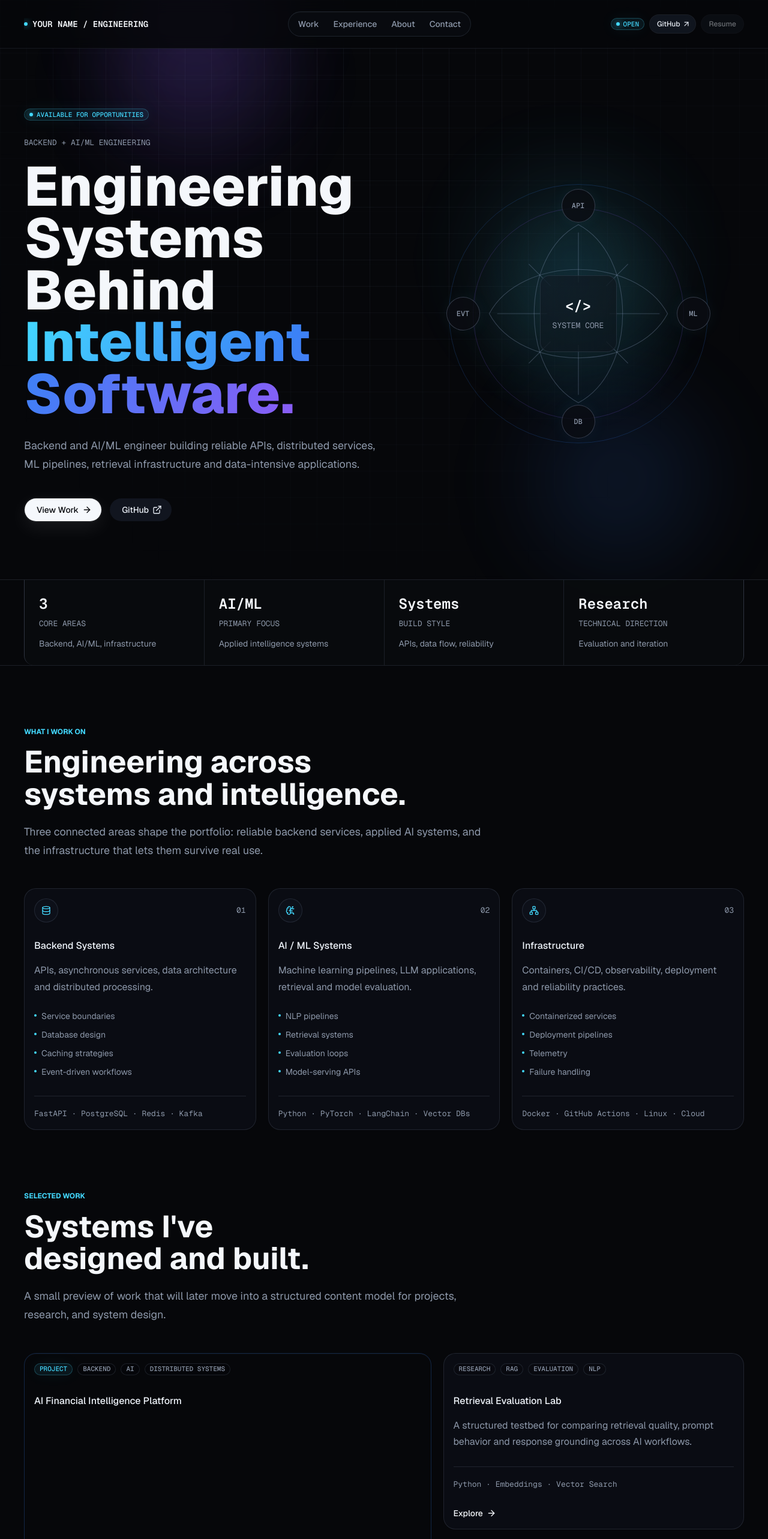
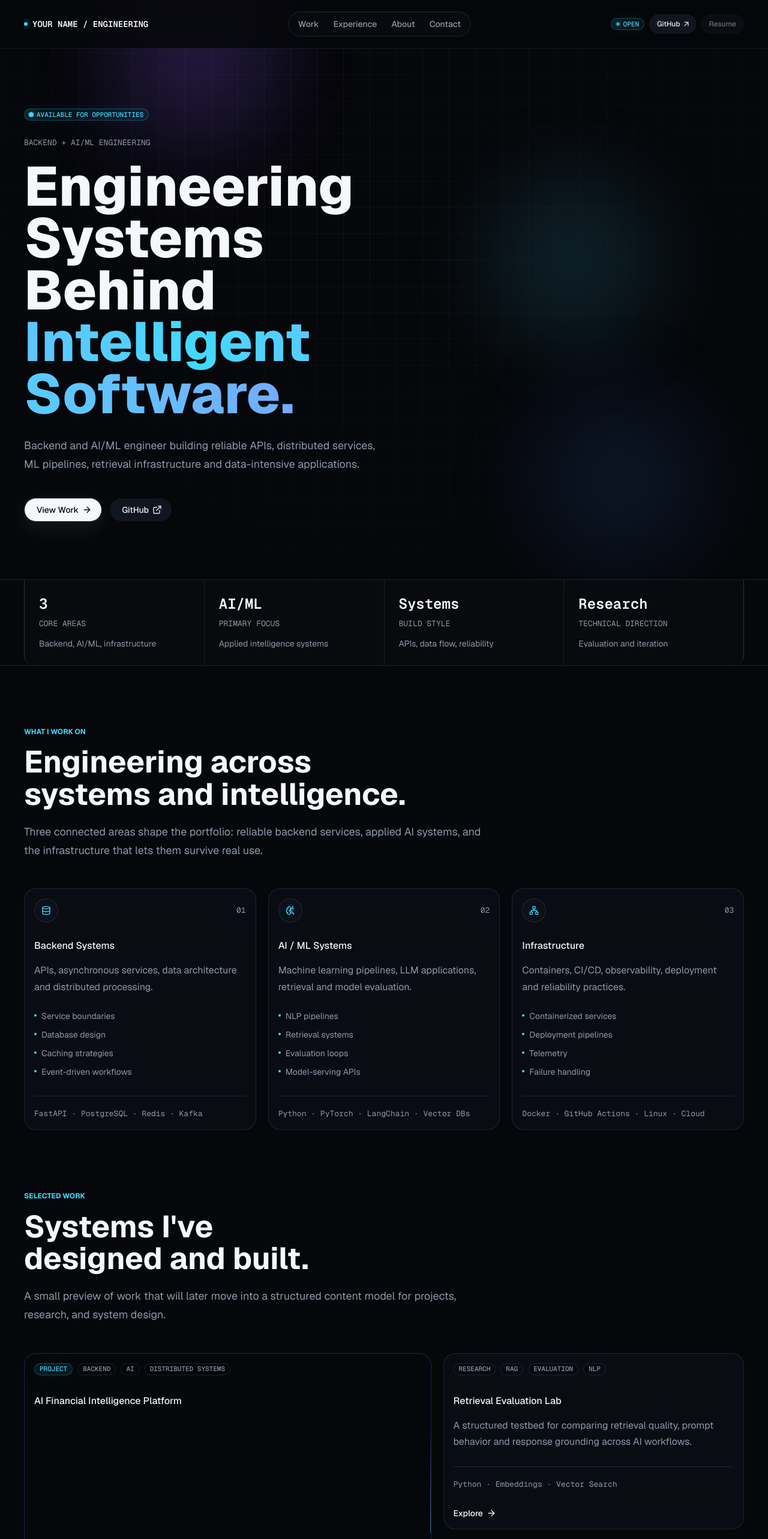
Before and after one commit to chetancrs7/portfolio, a Next.js app: page / in a window 1280 px wide. Shown: the top 2566 px of the page at 60% size. Built offline with nearby package versions, Linux system fonts and the light colour scheme.

Commit message:
feat: ✅ layer restrained homepage motion

```diff
--- a/src/app/design-system/page.tsx
+++ b/src/app/design-system/page.tsx
@@ -10,9 +10,13 @@
 } from "lucide-react";
 
 import { AmbientGlow } from "@/components/design/ambient-glow";
+import { FlagshipBorderBeam } from "@/components/design/flagship-border-beam";
+import { MotionNumber } from "@/components/design/motion-number";
 import { TechnicalGrid } from "@/components/design/technical-grid";
+import { TechnicalVisual } from "@/components/sections/home/technical-visual";
 import { Metric } from "@/components/shared/metric";
 import { StatusBadge } from "@/components/shared/status-badge";
+import { AnimatedGradientText } from "@/components/ui/animated-gradient-text";
 import { Badge } from "@/components/ui/badge";
 import { Button } from "@/components/ui/button";
 import {
@@ -260,6 +264,89 @@
       <Separator />
 
       <section className="container-page section-space">
+        <div className="mb-10 flex flex-col gap-3 sm:flex-row sm:items-end sm:justify-between">
+          <div>
+            <p className="type-eyebrow text-accent-cyan">Motion</p>
+            <h2 className="type-h2 mt-3">Measured emphasis</h2>
+          </div>
+          <p className="type-mono text-muted-foreground max-w-sm">
+            Short reveals, slow loops, and reduced-motion fallbacks.
+          </p>
+        </div>
+
+        <div className="grid gap-5 lg:grid-cols-[0.9fr_1.1fr]">
+          <div className="grid gap-5 sm:grid-cols-2">
+            <Card className="relative isolate min-h-44 overflow-hidden">
+              <CardHeader>
+                <CardTitle>Gradient Accent</CardTitle>
+                <CardDescription>
+                  Hero-scale emphasis with a slow cyan-to-violet pass.
+                </CardDescription>
+              </CardHeader>
+              <CardContent>
+                <p className="type-h3">
+                  <AnimatedGradientText
+                    className="motion-gradient-text"
+                    colorFrom="var(--accent-cyan)"
+                    colorTo="var(--accent-violet)"
+                    speed={1.15}
+                  >
+                    Intelligent Software.
+                  </AnimatedGradientText>
+                </p>
+              </CardContent>
+            </Card>
+
+            <Card className="relative isolate min-h-44 overflow-hidden">
+              <FlagshipBorderBeam />
+              <CardHeader>
+                <CardTitle>Flagship Border</CardTitle>
+                <CardDescription>
+                  One highlighted project gets the animated edge.
+                </CardDescription>
+              </CardHeader>
+              <CardContent>
+                <Badge variant="status">Featured surface</Badge>
+              </CardContent>
+            </Card>
+
+            <Card className="min-h-44">
+              <CardHeader>
+                <CardTitle>Number Ticker</CardTitle>
+                <CardDescription>
+                  Genuine metrics may count in once on view.
+                </CardDescription>
+              </CardHeader>
+              <CardContent>
+                <p className="text-foreground font-mono text-3xl font-semibold">
+                  <MotionNumber ariaLabel="3 core areas" value={3} />
+                </p>
+              </CardContent>
+            </Card>
+
+            <Card className="relative min-h-44 overflow-hidden">
+              <TechnicalGrid className="opacity-35" />
+              <CardHeader className="relative">
+                <CardTitle>Status Pulse</CardTitle>
+                <CardDescription>
+                  Availability state keeps the only dot pulse.
+                </CardDescription>
+              </CardHeader>
+              <CardContent className="relative">
+                <StatusBadge>Available</StatusBadge>
+              </CardContent>
+            </Card>
+          </div>
+
+          <div className="relative hidden min-h-[28rem] lg:block">
+            <TechnicalVisual />
+          </div>
+        </div>
+      </section>
+
+      <Separator />
+
+      <section className="container-page section-space">
         <div className="mb-10">
           <p className="type-eyebrow text-accent-cyan">Components</p>
           <h2 className="type-h2 mt-3">Controls and states</h2>
--- a/src/app/globals.css
+++ b/src/app/globals.css
@@ -55,6 +55,14 @@
   --container-wide: 88rem;
   --page-padding: clamp(1rem, 4vw, 2.5rem);
   --section-spacing: clamp(4rem, 8vw, 7rem);
+
+  --duration-fast: 160ms;
+  --duration-normal: 260ms;
+  --duration-reveal: 680ms;
+  --duration-orbit-slow: 42s;
+  --duration-orbit-slower: 58s;
+  --ease-standard: cubic-bezier(0.2, 0, 0, 1);
+  --ease-emphasized: cubic-bezier(0.16, 1, 0.3, 1);
 }
 
 @theme inline {
@@ -93,6 +101,50 @@
   --radius-lg: var(--radius-lg);
   --radius-xl: var(--radius-xl);
   --radius-4xl: var(--radius-pill);
+  --animate-gradient: gradient 18s linear infinite;
+  --animate-orbit-slow: orbit var(--duration-orbit-slow) linear infinite;
+  --animate-orbit-slower: orbit var(--duration-orbit-slower) linear infinite
+    reverse;
+  --animate-reveal-up: reveal-up var(--duration-reveal) var(--ease-emphasized)
+    both;
+  --animate-subtle-pulse: subtle-pulse 4.8s var(--ease-standard) infinite;
+
+  @keyframes gradient {
+    to {
+      background-position: var(--bg-size, 300%) 0;
+    }
+  }
+
+  @keyframes orbit {
+    to {
+      transform: rotate(360deg);
+    }
+  }
+
+  @keyframes reveal-up {
+    from {
+      opacity: 0;
+      transform: translateY(12px);
+    }
+
+    to {
+      opacity: 1;
+      transform: translateY(0);
+    }
+  }
+
+  @keyframes subtle-pulse {
+    0%,
+    100% {
+      opacity: 0.72;
+      transform: scale(1);
+    }
+
+    50% {
+      opacity: 1;
+      transform: scale(1.45);
+    }
+  }
 }
 
 html {
@@ -253,6 +305,29 @@
       ),
       var(--card);
   }
+
+  .motion-reveal {
+    animation: var(--animate-reveal-up);
+    animation-delay: var(--motion-delay, 0ms);
+  }
+
+  .motion-gradient-text {
+    animation-duration: 18s;
+  }
+
+  .motion-orbit-slow {
+    animation: var(--animate-orbit-slow);
+    transform-origin: center;
+  }
+
+  .motion-orbit-slower {
+    animation: var(--animate-orbit-slower);
+    transform-origin: center;
+  }
+
+  .motion-subtle-pulse {
+    animation: var(--animate-subtle-pulse);
+  }
 }
 
 @media (prefers-reduced-motion: reduce) {
@@ -264,4 +339,16 @@
     scroll-behavior: auto !important;
     transition-duration: 0.01ms !important;
   }
+
+  .motion-reveal {
+    opacity: 1 !important;
+    transform: none !important;
+  }
+
+  .motion-gradient-text,
+  .motion-orbit-slow,
+  .motion-orbit-slower,
+  .motion-subtle-pulse {
+    animation: none !important;
+  }
 }
--- /dev/null
+++ b/src/components/design/flagship-border-beam.tsx
@@ -0,0 +1,23 @@
+"use client";
+
+import { BorderBeam } from "@/components/ui/border-beam";
+import { usePrefersReducedMotion } from "@/hooks/use-prefers-reduced-motion";
+
+export function FlagshipBorderBeam() {
+  const prefersReducedMotion = usePrefersReducedMotion();
+
+  if (prefersReducedMotion) {
+    return null;
+  }
+
+  return (
+    <BorderBeam
+      borderWidth={1}
+      className="opacity-45"
+      colorFrom="var(--accent-cyan)"
+      colorTo="var(--accent-violet)"
+      duration={24}
+      size={180}
+    />
+  );
+}
--- /dev/null
+++ b/src/components/design/motion-number.tsx
@@ -0,0 +1,46 @@
+"use client";
+
+import { NumberTicker } from "@/components/ui/number-ticker";
+import { usePrefersReducedMotion } from "@/hooks/use-prefers-reduced-motion";
+import { cn } from "@/lib/utils";
+
+type MotionNumberProps = {
+  ariaLabel: string;
+  className?: string;
+  decimalPlaces?: number;
+  delay?: number;
+  suffix?: string;
+  value: number;
+};
+
+export function MotionNumber({
+  ariaLabel,
+  className,
+  decimalPlaces = 0,
+  delay = 0,
+  suffix,
+  value,
+}: MotionNumberProps) {
+  const prefersReducedMotion = usePrefersReducedMotion();
+  const formattedValue = value.toLocaleString("en-US", {
+    maximumFractionDigits: decimalPlaces,
+    minimumFractionDigits: decimalPlaces,
+  });
+
+  return (
+    <span aria-label={ariaLabel} className={cn("inline-flex", className)}>
+      {prefersReducedMotion ? (
+        <span className="inline-block text-inherit tabular-nums">
+          {formattedValue}
+        </span>
+      ) : (
+        <NumberTicker
+          decimalPlaces={decimalPlaces}
+          delay={delay}
+          value={value}
+        />
+      )}
+      {suffix ? <span aria-hidden="true">{suffix}</span> : null}
+    </span>
+  );
+}
--- a/src/components/sections/home/featured-work.tsx
+++ b/src/components/sections/home/featured-work.tsx
@@ -1,6 +1,7 @@
 import Link from "next/link";
 import { ArrowRight } from "lucide-react";
 
+import { FlagshipBorderBeam } from "@/components/design/flagship-border-beam";
 import { PageContainer } from "@/components/layout/page-container";
 import { SectionHeading } from "@/components/sections/home/section-heading";
 import { Badge } from "@/components/ui/badge";
@@ -59,6 +60,7 @@
           className="absolute right-0 bottom-0 h-40 w-64 bg-[radial-gradient(circle_at_bottom_right,rgb(67_217_255_/_0.14),transparent_70%)]"
         />
       ) : null}
+      {large ? <FlagshipBorderBeam /> : null}
       <CardHeader>
         <div className="mb-7 flex flex-wrap items-center gap-2">
           <Badge variant={large ? "status" : "outline"}>{item.type}</Badge>
--- a/src/components/sections/home/hero-section.tsx
+++ b/src/components/sections/home/hero-section.tsx
@@ -6,6 +6,7 @@
 import { PageContainer } from "@/components/layout/page-container";
 import { TechnicalVisual } from "@/components/sections/home/technical-visual";
 import { StatusBadge } from "@/components/shared/status-badge";
+import { AnimatedGradientText } from "@/components/ui/animated-gradient-text";
 import { buttonVariants } from "@/components/ui/button";
 import { homeHero } from "@/data/home";
 import { siteConfig } from "@/config/site";
@@ -17,26 +18,33 @@
       <AmbientGlow className="-top-44 left-[8%] opacity-80" tone="violet" />
       <AmbientGlow className="top-32 right-[8%] opacity-75" tone="cyan" />
 
-      <PageContainer className="relative grid min-h-[calc(82vh-5rem)] gap-12 py-20 lg:grid-cols-[1.04fr_0.96fr] lg:items-center lg:py-24">
+      <PageContainer className="relative grid min-h-[calc(82vh-5rem)] gap-12 py-14 sm:py-20 lg:grid-cols-[1.04fr_0.96fr] lg:items-center lg:py-24">
         <div className="max-w-4xl min-w-0">
-          <StatusBadge>{siteConfig.availability}</StatusBadge>
-          <p className="type-mono text-muted-foreground mt-7 uppercase">
+          <StatusBadge className="motion-reveal">
+            {siteConfig.availability}
+          </StatusBadge>
+          <p className="type-mono text-muted-foreground motion-reveal mt-7 uppercase [--motion-delay:70ms]">
             {homeHero.eyebrow}
           </p>
-          <h1 className="type-display mt-5 max-w-5xl text-balance">
+          <h1 className="type-display motion-reveal mt-5 max-w-5xl text-balance [--motion-delay:120ms]">
             {homeHero.headline.lead}
             <br />
             {homeHero.headline.middle}
             <span className="hidden sm:inline"> </span>
             <br className="sm:hidden" />
-            <span className="text-gradient-primary">
+            <AnimatedGradientText
+              className="motion-gradient-text"
+              colorFrom="var(--accent-cyan)"
+              colorTo="var(--accent-violet)"
+              speed={1.15}
+            >
               {homeHero.headline.accent}
-            </span>
+            </AnimatedGradientText>
           </h1>
-          <p className="type-body-lg text-muted-foreground mt-7 max-w-2xl text-wrap">
+          <p className="type-body-lg text-muted-foreground motion-reveal mt-7 max-w-2xl text-wrap [--motion-delay:180ms]">
             {homeHero.description}
           </p>
-          <div className="mt-10 flex flex-col gap-3 sm:flex-row">
+          <div className="motion-reveal mt-10 flex flex-col gap-3 [--motion-delay:240ms] sm:flex-row">
             <Link
               className={buttonVariants({
                 className: "w-full sm:w-auto",
@@ -64,7 +72,7 @@
           </div>
         </div>
 
-        <div className="relative hidden lg:block">
+        <div className="motion-reveal relative hidden [--motion-delay:300ms] lg:block">
           <TechnicalVisual />
         </div>
       </PageContainer>
--- a/src/components/sections/home/technical-visual.tsx
+++ b/src/components/sections/home/technical-visual.tsx
@@ -4,8 +4,12 @@
       aria-hidden="true"
       className="relative mx-auto aspect-square w-full max-w-[30rem]"
     >
-      <div className="border-accent-blue/20 absolute inset-6 rounded-full border" />
-      <div className="border-accent-violet/20 absolute inset-16 rounded-full border" />
+      <div className="border-accent-blue/20 motion-orbit-slow absolute inset-6 rounded-full border">
+        <span className="bg-accent-cyan absolute top-10 left-2 size-1.5 rounded-full shadow-[0_0_14px_var(--accent-cyan)]" />
+      </div>
+      <div className="border-accent-violet/20 motion-orbit-slower absolute inset-16 rounded-full border">
+        <span className="bg-accent-violet absolute top-2 right-16 size-1.5 rounded-full shadow-[0_0_14px_var(--accent-violet)]" />
+      </div>
       <div className="absolute inset-0 rounded-full bg-[radial-gradient(circle_at_center,rgb(67_217_255_/_0.11),transparent_58%)]" />
 
       <svg
@@ -31,7 +35,7 @@
         />
       </svg>
 
-      <div className="surface-subtle absolute top-1/2 left-1/2 grid size-32 -translate-x-1/2 -translate-y-1/2 place-items-center rounded-2xl">
+      <div className="surface-subtle absolute top-1/2 left-1/2 grid size-32 -translate-x-1/2 -translate-y-1/2 place-items-center rounded-2xl shadow-[0_0_44px_rgb(67_217_255_/_0.08)]">
         <div className="text-center">
           <p className="text-foreground font-mono text-2xl font-semibold">
             {"</>"}
--- a/src/components/shared/status-badge.tsx
+++ b/src/components/shared/status-badge.tsx
@@ -23,7 +23,7 @@
         <span
           aria-hidden="true"
           className={cn(
-            "bg-accent-cyan size-1.5 rounded-full shadow-[0_0_12px_var(--accent-cyan)]",
+            "bg-accent-cyan motion-subtle-pulse size-1.5 rounded-full shadow-[0_0_12px_var(--accent-cyan)]",
             dotClassName,
           )}
         />
--- /dev/null
+++ b/src/hooks/use-prefers-reduced-motion.ts
@@ -0,0 +1,27 @@
+"use client";
+
+import { useSyncExternalStore } from "react";
+
+const reducedMotionQuery = "(prefers-reduced-motion: reduce)";
+
+function subscribe(callback: () => void) {
+  const mediaQuery = window.matchMedia(reducedMotionQuery);
+
+  mediaQuery.addEventListener("change", callback);
+
+  return () => {
+    mediaQuery.removeEventListener("change", callback);
+  };
+}
+
+function getSnapshot() {
+  return window.matchMedia(reducedMotionQuery).matches;
+}
+
+function getServerSnapshot() {
+  return true;
+}
+
+export function usePrefersReducedMotion() {
+  return useSyncExternalStore(subscribe, getSnapshot, getServerSnapshot);
+}
```
Also changed, not shown: src/components/sections/home/credibility-strip.tsx (+18 -3 lines), src/components/sections/home/engineering-approach.tsx (+5 -2 lines).
